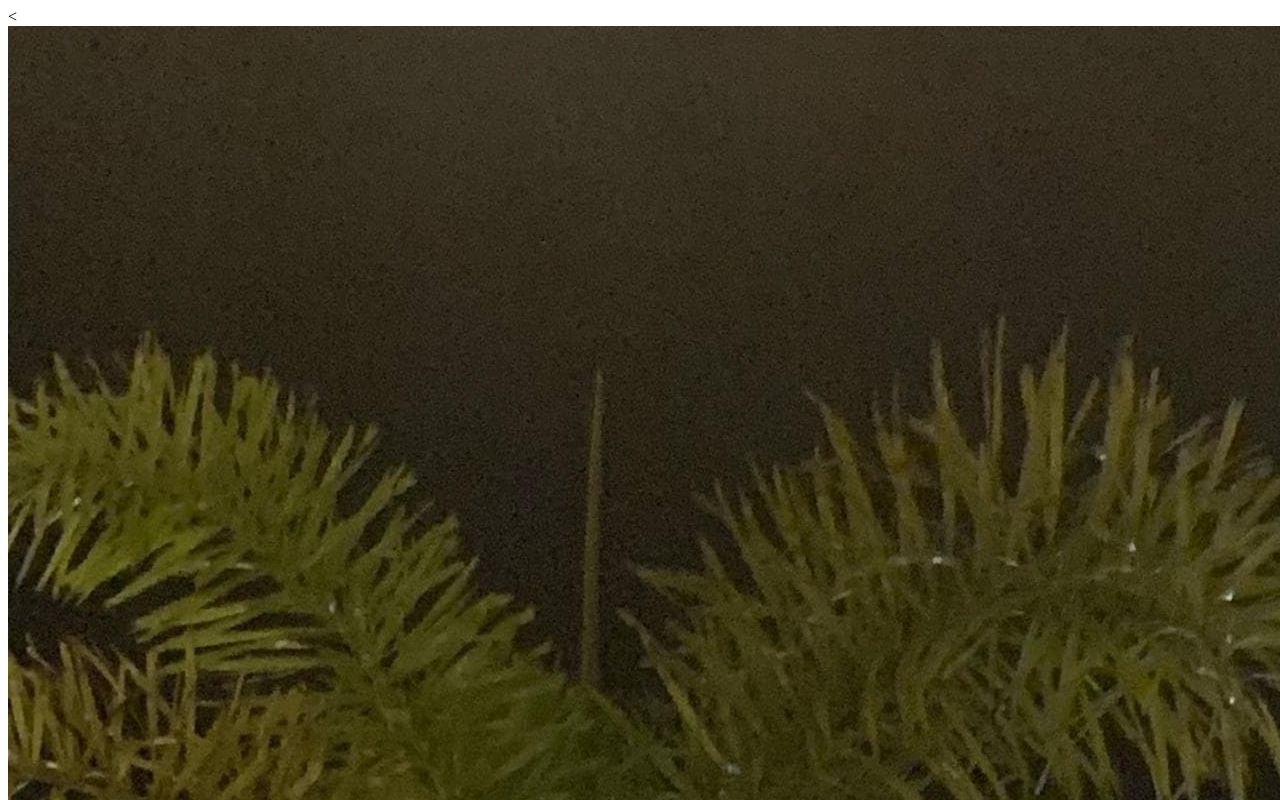
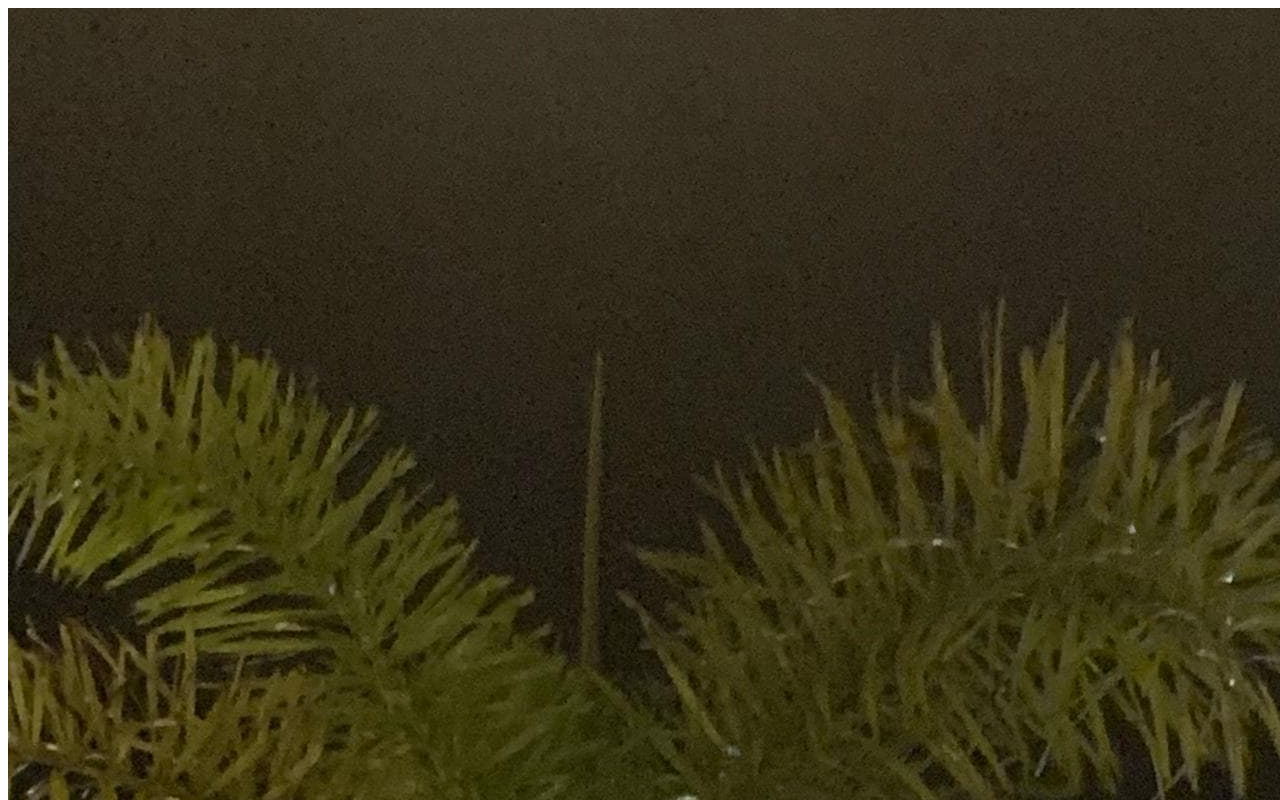
Before and after one commit to ShintyaDPM13/praktikum8.github.io, a plain HTML site: page dataShintya.html in a window 1280 px wide. Shown: the top 800 px of the page. Drawn offline with Linux system fonts and the light colour scheme.

Commit message:
Update dataShintya.html

```diff
--- a/dataShintya.html
+++ b/dataShintya.html
@@ -6,7 +6,7 @@
     <title>Document</title>
 </head>
 <body>
-    <<img src="fotoShintya.jpeg" alt="Foto Shintya">
+    <img src="fotoShintya.jpeg" alt="Foto Shintya">
 
 
 
```
